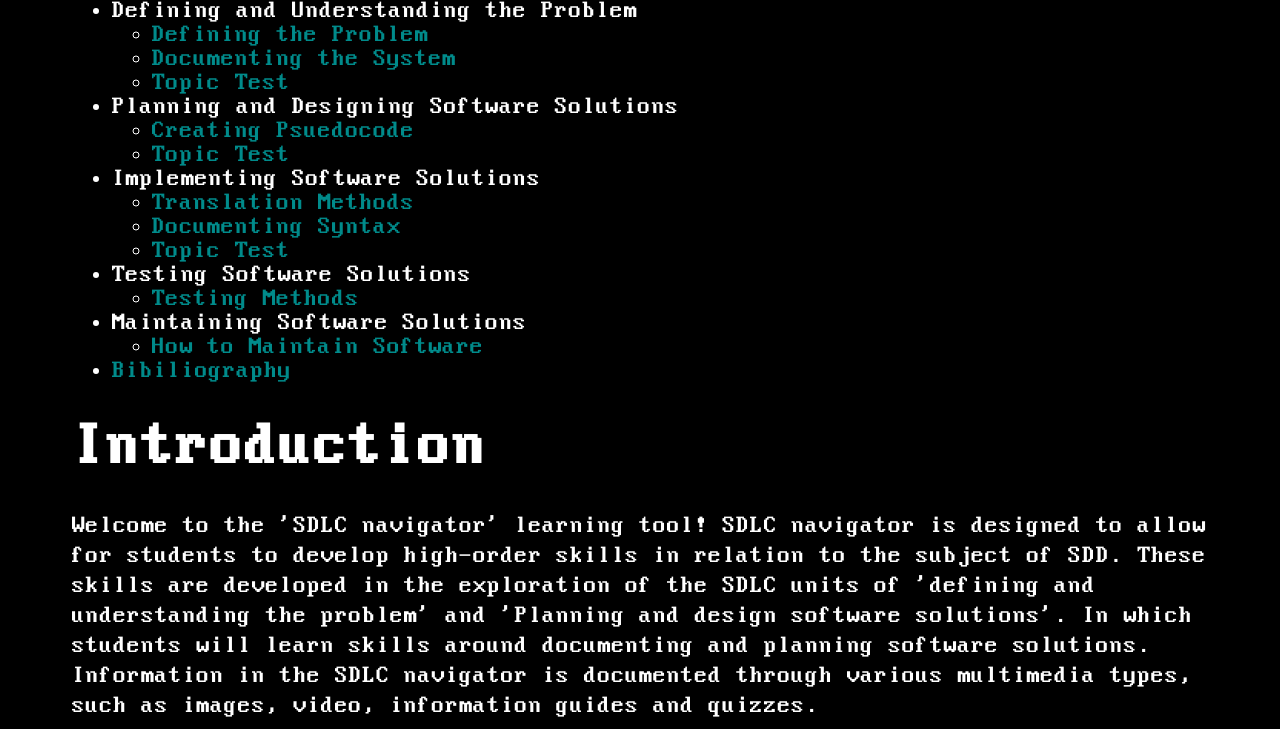
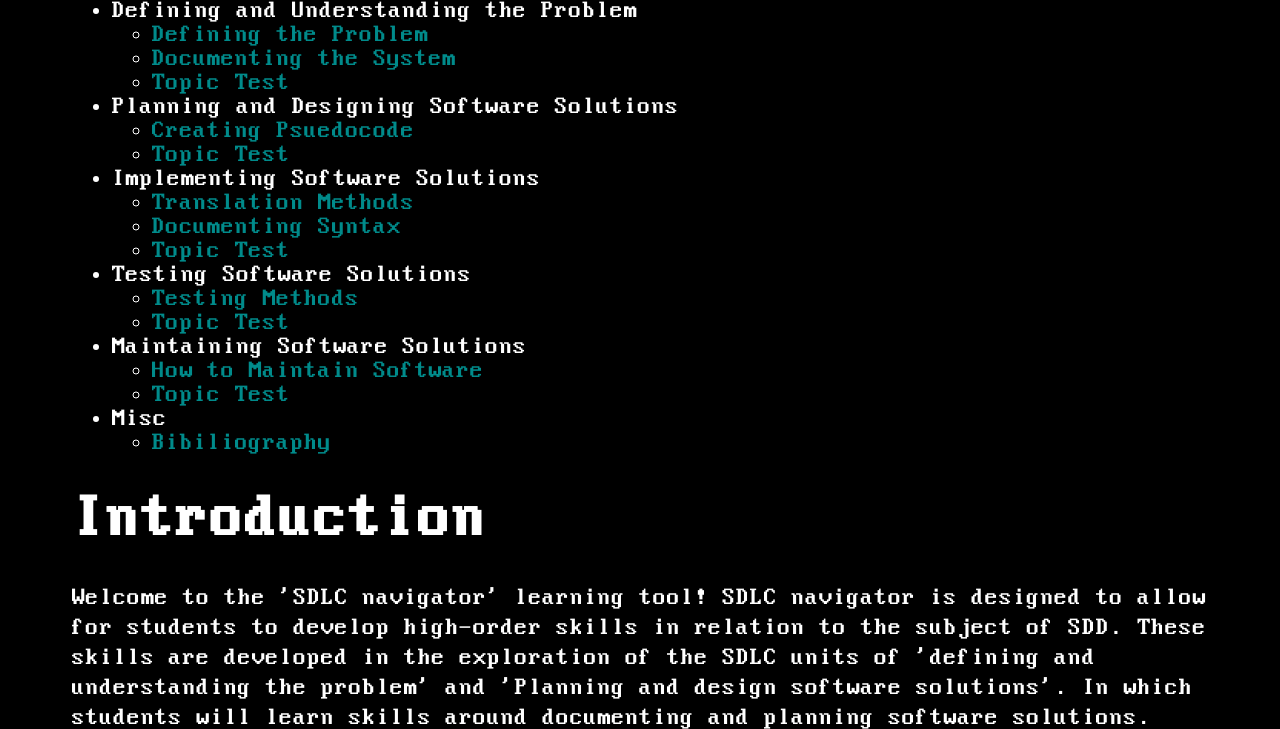
Before and after one commit to Vegetabs/ipt_learning_tool, a PHP site: page / in a window 1280 px wide. Shown: the part 331-1060 px from the top of the page. Run offline with PHP 8.4, Linux system fonts and the light colour scheme; a user stored in the database is signed in.

Commit message:
updated contents of index page

```diff
--- a/index.php
+++ b/index.php
@@ -44,12 +44,17 @@ IF (isset($_GET["id"]) AND isset($_GET["num_correct"])) {
         <li>Testing Software Solutions</li>
             <ul>
                 <li><a href="content.php?id=6">Testing Methods</a></li>
+                <li><a href="quiz.php?id=4">Topic Test</a></li>
             </ul>
         <li>Maintaining Software Solutions</li>
             <ul>
                 <li><a href="content.php?id=7">How to Maintain Software</a></li>
+                <li><a href="quiz.php?id=5">Topic Test</a></li>
             </ul>
-        <li><a href="bibliography.php">Bibiliography</a></li>
+        <li>Misc</li>
+            <ul>
+                <li><a href="bibliography.php">Bibiliography</a></li>
+            </ul>
     </ul>
     <h1>Introduction</h1>
     <p>Welcome to the 'SDLC navigator' learning tool!
```
